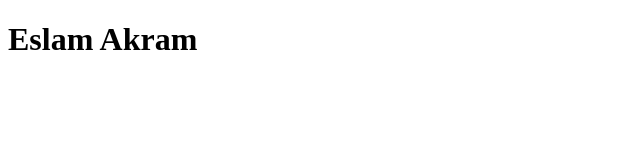
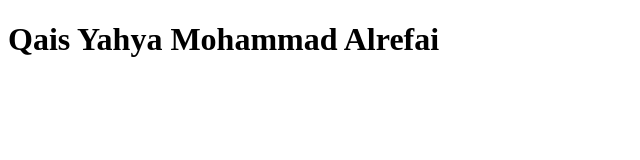
Before and after one commit to layansaid16/ASUer-final20221, a plain HTML site: page index.html in a window 1280 px wide. Shown: the whole page, without its empty margins (0-640 px from the left). Drawn offline with Linux system fonts and the light colour scheme.

Commit message:
Qais Working Branch

```diff
--- a/index.html
+++ b/index.html
@@ -7,6 +7,6 @@
     <title>Document</title>
 </head>
 <body>
-    <h1>Eslam Akram </h1>
+    <h1>Qais Yahya Mohammad Alrefai</h1>
 </body>
 </html>
```
